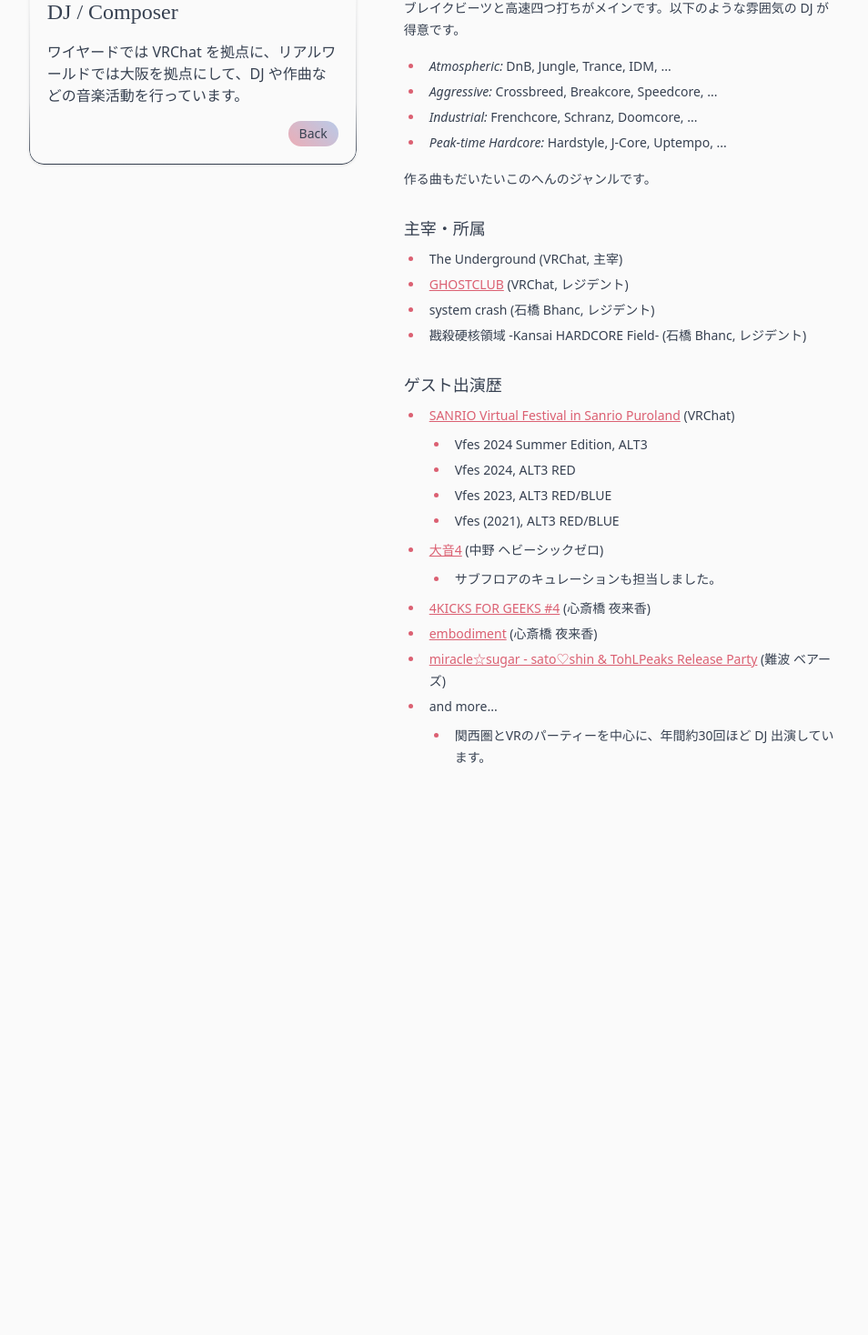
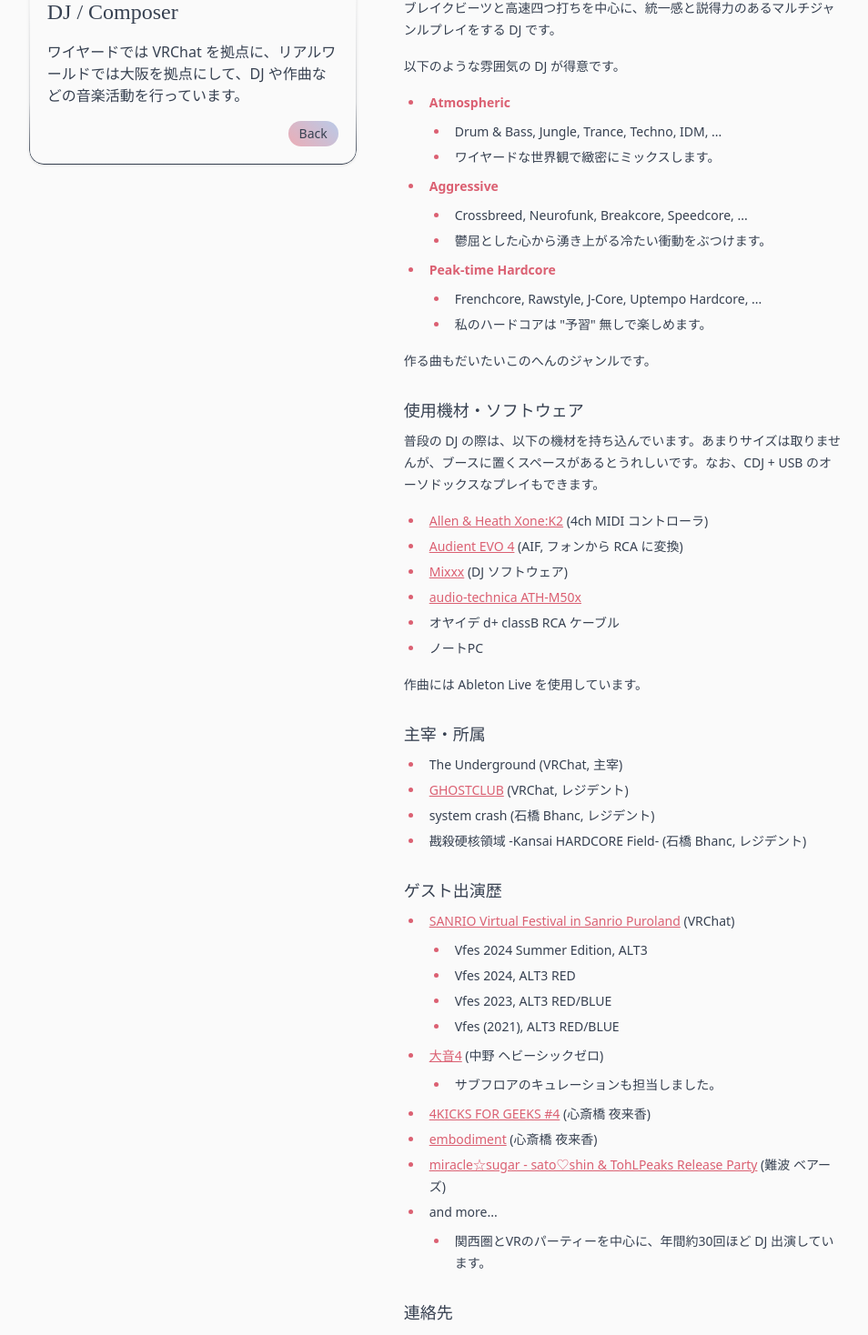
Before and after one commit to cannorin/cannorin.net, a SvelteKit app in the folder apps/web/: page /music in a window 1280 px wide. Shown: the part 179-1647 px from the top of the page at 91% size, without its empty margins (152-1106 px from the left). Before the commit the page ends 1092 px from the top, so only its background shows below. Built offline with nearby package versions, Linux system fonts and the light colour scheme; no server answers; some icons are missing; a web font is replaced by a local one.

Commit message:
Add /music and /dev (3)

```diff
--- a/apps/web/src/app.css
+++ b/apps/web/src/app.css
@@ -47,6 +47,6 @@
     @apply border-border;
   }
   body {
-    @apply bg-background text-foreground min-h-screen flex flex-col justify-normal;
+    @apply bg-background text-foreground min-h-screen;
   }
 }
--- a/apps/web/src/routes/dev/+page.svelte
+++ b/apps/web/src/routes/dev/+page.svelte
@@ -14,7 +14,7 @@
   <section class="flex flex-col items-center md:flex-row md:items-start gap-4 lg:gap-8">
     <h2 class="sr-only">自己紹介</h2>
 
-    <Card more="back" />
+    <Card class="md:!sticky md:top-16" more="back" />
 
     <section class="p-5 prose prose-sm prose-light">
       <p>
@@ -73,6 +73,18 @@
         </li>
       </ul>
 
+      <h3 id="contact">連絡先</h3>
+
+      <ul>
+        <li>チューターやバグ修正など、カジュアルな案件は <a href="https://github.com/sponsors/cannorin" target="_blank">GitHub Sponsors</a> をご利用ください。</li>
+        <li>
+          ウェブサイト構築など、大規模な案件についてのご連絡は <a href="https://keybase.io/cannorin" target="_blank">Keybase</a>,
+          <a href="https://discord.com/users/497190979216867329" target="_blank">Discord</a>,
+          または contact(atmark)cannorin.net までお願いします。
+        </li>
+        <li>なお、現在特に転職の予定はありません。</li>
+      </ul>
+
       <a href="/" class="back mt-8 text-foreground no-underline font-normal">
         Back
       </a>
--- a/apps/web/src/routes/dev/card.svelte
+++ b/apps/web/src/routes/dev/card.svelte
@@ -1,5 +1,6 @@
 <script lang="ts">
 import Card, { type CardProps } from "$components/card.svelte";
+import { cn } from "$lib/utils";
 
 import IconTapl from "$assets/images/static/icon/tapl.webp?w=1080;800;600;400;300&enhanced";
 
@@ -7,10 +8,10 @@
 import SiQiita from "@icons-pack/svelte-simple-icons/icons/SiQiita";
 import SiZenn from "@icons-pack/svelte-simple-icons/icons/SiZenn";
 
-let { more }: Pick<CardProps, "more"> = $props();
+let { more, ...rest }: Pick<CardProps, "more" | "class"> = $props();
 </script>
 
-<Card image={IconTapl} more={more} class="[view-transition-name:card-dev]">
+<Card image={IconTapl} more={more} class={cn("[view-transition-name:card-dev]", rest["class"])}>
   {#snippet title()}
     Developer
   {/snippet}
--- a/apps/web/src/routes/math/card.svelte
+++ b/apps/web/src/routes/math/card.svelte
@@ -1,15 +1,16 @@
 <script lang="ts">
 import Card, { type CardProps } from "$components/card.svelte";
+import { cn } from "$lib/utils";
 
 import IconLogic from "$assets/images/static/icon/logic-chang.webp?w=1080;800;600;400;300&enhanced";
 
 import SiOrcid from "@icons-pack/svelte-simple-icons/icons/SiOrcid";
 import SiResearchgate from "@icons-pack/svelte-simple-icons/icons/SiResearchgate";
 
-let { more }: Pick<CardProps, "more"> = $props();
+let { more, ...rest }: Pick<CardProps, "more" | "class"> = $props();
 </script>
 
-<Card image={IconLogic} more={more} class="[view-transition-name:card-math]">
+<Card image={IconLogic} more={more} class={cn("[view-transition-name:card-math]", rest["class"])}>
   {#snippet title()}
     Graduate Student
   {/snippet}
--- a/apps/web/src/routes/music/+page.svelte
+++ b/apps/web/src/routes/music/+page.svelte
@@ -14,19 +14,52 @@
   <section class="flex flex-col items-center md:flex-row md:items-start gap-4 lg:gap-8">
     <h2 class="sr-only">自己紹介</h2>
 
-    <Card more="back" />
+    <Card class="md:!sticky md:top-16" more="back" />
 
     <section class="p-5 prose prose-sm prose-light">
-      <p>ブレイクビーツと高速四つ打ちがメインです。以下のような雰囲気の DJ が得意です。</p>
+      <p>ブレイクビーツと高速四つ打ちを中心に、統一感と説得力のあるマルチジャンルプレイをする DJ です。</p>
+      <p>以下のような雰囲気の DJ が得意です。</p>
 
       <ul>
-        <li><em>Atmospheric:</em> DnB, Jungle, Trance, IDM, ...</li>
-        <li><em>Aggressive:</em> Crossbreed, Breakcore, Speedcore, ...</li>
-        <li><em>Industrial:</em> Frenchcore, Schranz, Doomcore, ...</li>
-        <li><em>Peak-time Hardcore:</em> Hardstyle, J-Core, Uptempo, ...</li>
+        <li>
+          <strong class="text-primary">Atmospheric</strong>
+          <ul>
+            <li>Drum & Bass, Jungle, Trance, Techno, IDM, ...</li>
+            <li>ワイヤードな世界観で緻密にミックスします。</li>
+          </ul>
+        </li>
+        <li>
+          <strong class="text-primary">Aggressive</strong>
+          <ul>
+            <li>Crossbreed, Neurofunk, Breakcore, Speedcore, ...</li>
+            <li>鬱屈とした心から湧き上がる冷たい衝動をぶつけます。</li>
+          </ul>
+        </li>
+        <li>
+          <strong class="text-primary">Peak-time Hardcore</strong>
+          <ul>
+            <li>Frenchcore, Rawstyle, J-Core, Uptempo Hardcore, ...</li>
+            <li>私のハードコアは "予習" 無しで楽しめます。</li>
+          </ul>
+        </li>
       </ul>
 
       <p>作る曲もだいたいこのへんのジャンルです。</p>
+
+      <h3 id="gears">使用機材・ソフトウェア</h3>
+
+      <p>普段の DJ の際は、以下の機材を持ち込んでいます。あまりサイズは取りませんが、ブースに置くスペースがあるとうれしいです。なお、CDJ + USB のオーソドックスなプレイもできます。</p>
+
+      <ul>
+        <li><a href="https://www.allen-heath.com/hardware/xone-series/xonek2/" target="_blank">Allen & Heath Xone:K2</a> (4ch MIDI コントローラ)</li>
+        <li><a href="https://evo.audio/products/audio-interfaces/evo-4/overview/" target="_blank"> Audient EVO 4</a> (AIF, フォンから RCA に変換)</li>
+        <li><a href="https://mixxx.org/" target="_blank">Mixxx</a> (DJ ソフトウェア)</li>
+        <li><a href="https://www.audio-technica.co.jp/product/ATH-M50x" target="_blank">audio-technica ATH-M50x</a></li>
+        <li>オヤイデ d+ classB RCA ケーブル</li>
+        <li>ノートPC</li>
+      </ul>
+
+      <p>作曲には Ableton Live を使用しています。</p>
 
       <h3 id="affiliation">主宰・所属</h3>
 
@@ -68,6 +101,15 @@
         </li>
       </ul>
 
+      <h3 id="contact">連絡先</h3>
+
+      <p>
+        ブッキングや音楽制作などのご連絡は
+        <a href="https://discord.com/users/497190979216867329" target="_blank">Discord</a>,
+        <a href="https://x.com/cannorin3" target="_blank">Twitter (X)</a>,
+        または contact(atmark)cannorin.net までお願いします。
+      </p>
+
       <a href="/" class="back mt-8 text-foreground no-underline font-normal">
         Back
       </a>
--- a/apps/web/src/routes/music/card.svelte
+++ b/apps/web/src/routes/music/card.svelte
@@ -1,5 +1,6 @@
 <script lang="ts">
 import Card, { type CardProps } from "$components/card.svelte";
+import { cn } from "$lib/utils";
 
 import IconJakeko from "$assets/images/static/icon/jakeko.webp?w=1080;800;600;400;300&enhanced";
 
@@ -7,10 +8,10 @@
 import SiMixcloud from "@icons-pack/svelte-simple-icons/icons/SiMixcloud";
 import SiSoundcloud from "@icons-pack/svelte-simple-icons/icons/SiSoundcloud";
 
-let { more }: Pick<CardProps, "more"> = $props();
+let { more, ...rest }: Pick<CardProps, "more" | "class"> = $props();
 </script>
 
-<Card image={IconJakeko} more={more} class="[view-transition-name:card-music]">
+<Card image={IconJakeko} more={more} class={cn("[view-transition-name:card-music]", rest["class"])}>
   {#snippet title()}
     DJ / Composer
   {/snippet}
```
